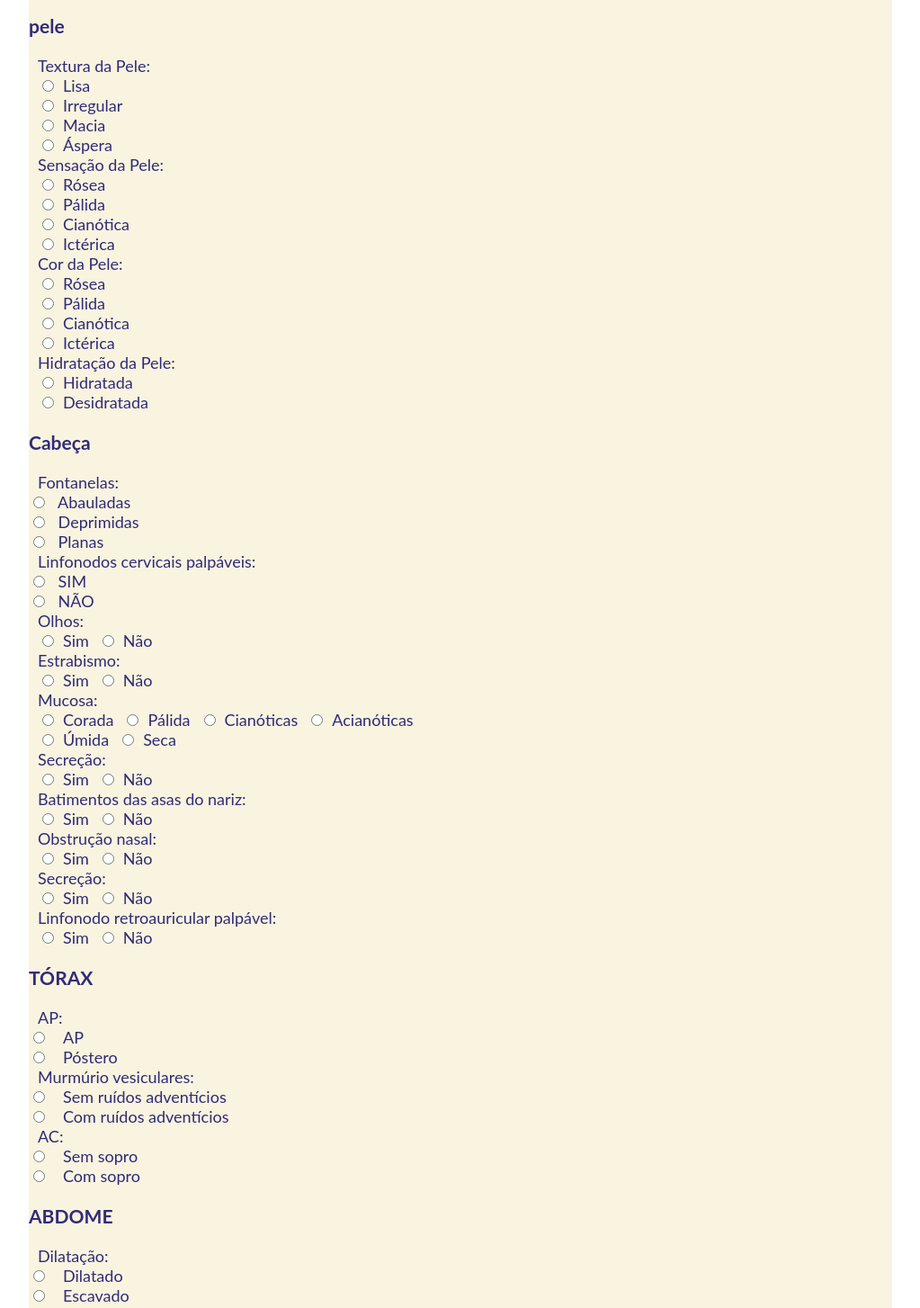
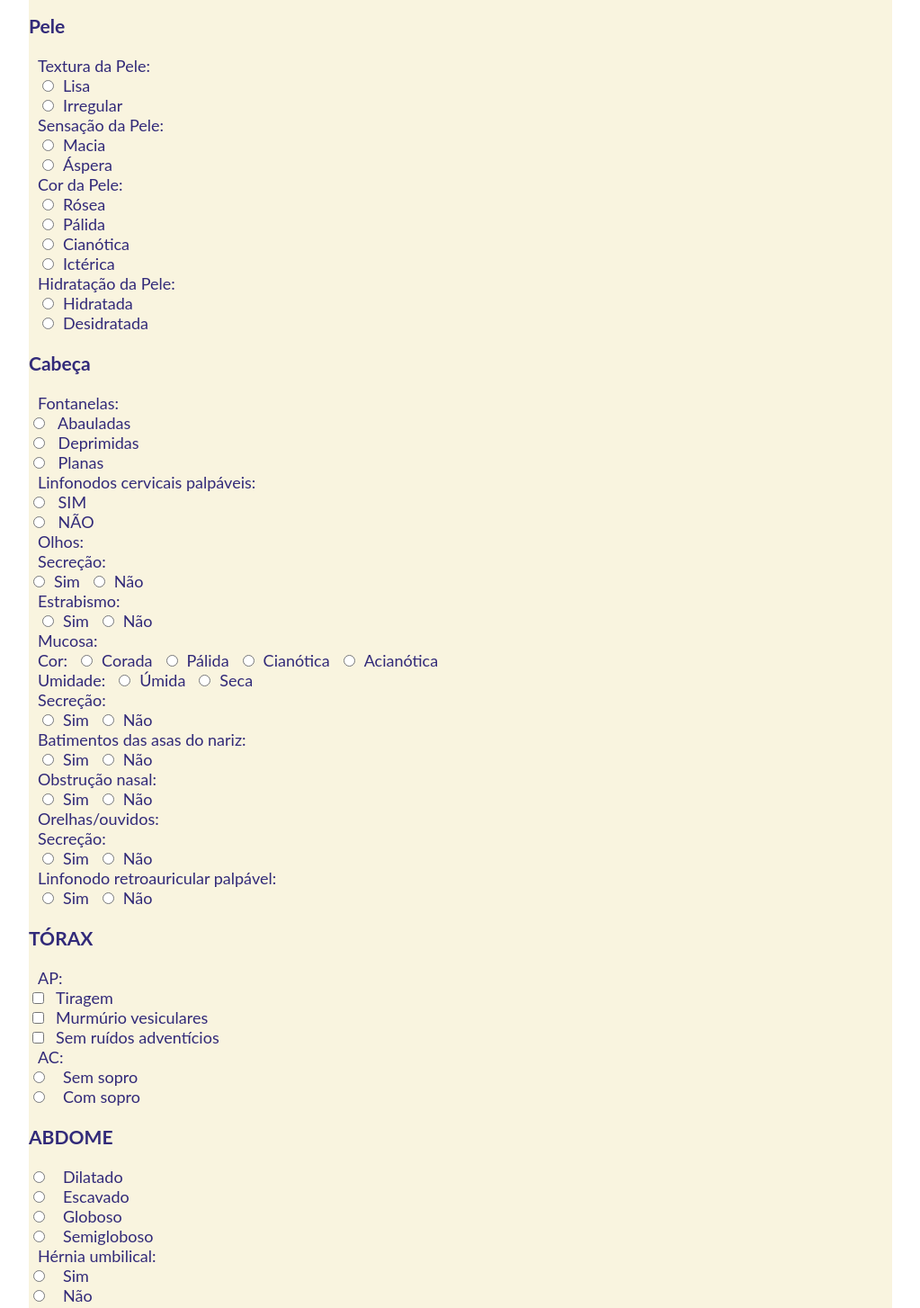
Before and after one commit to KallebyX/toolnurse, a React (Vite) app: page / in a window 1280 px wide. Shown: the part 800-2254 px from the top of the page at 90% size, without its empty margins (128-1151 px from the left). Built offline with nearby package versions, Linux system fonts and the light colour scheme.

Commit message:
corrigido formulario de 1 mes

```diff
--- a/src/components/PrimeiroMes/index.jsx
+++ b/src/components/PrimeiroMes/index.jsx
@@ -79,12 +79,12 @@ const FormularioUmMes = () => {
 
       CABEÇA
       Fontanelas: ${dados.fontanelas}
-      Linfonodos cervicais palpáveis: ${dados.linfonodosCervicaisPalpaveis}
+      **Linfonodos Cervicais Palpáveis:** ${dados.linfonodosCervicaisPalpaveis} ${dados.linfonodosCervicaisPalpaveis === 'SIM' ? `(${dados.tipoLinfonodoCervical})` : ''}
 
       Olhos:
-      - Secreção: ${dados.secrecaoOlhos}
-      - Estrabismo: ${dados.estrabismo}
-      - Mucosa: ${dados.mucosa}
+      - Secreção: ${dados.secrecaoOlhos === 'sim' ? 'Sim' : 'Não'}
+      - Estrabismo: ${dados.estrabismo === 'sim' ? 'Sim' : 'Não'}
+      - Mucosa: ${dados.mucosaColor} ${dados.mucosaMoisture === 'úmida' ? 'Úmida' : 'Seca'}
 
       Nariz:
       - Secreção: ${dados.secrecaoNariz}
@@ -93,12 +93,15 @@ const FormularioUmMes = () => {
 
       Orelhas/ouvidos
       - Secreção: ${dados.secrecaoOrelhas}
-      - Linfonodo retroauricular palpável: ${dados.linfonodoRetroauricular}
+      **Linfonodo Retroauricular Palpável:** ${dados.linfonodoRetroauricular} ${dados.linfonodoRetroauricular === 'sim' ? `(${dados.tipoLinfonodoRetroauricular})` : ''}
+
 
       TÓRAX
-      - AP: ${dados.tiragem}
-      - Murmúrio Vesiculares: ${dados.murmurioVesiculares}
-      - AC: ${dados.bulhasCardiacas}
+      - AP:
+        ${dados.apTiragem ? 'Tiragem' : ''}
+        ${dados.apMurmurioVesiculares ? 'Murmúrio Vesiculares' : ''}
+        ${dados.apSemRuidos ? 'Sem Ruídos Adventícios' : ''}
+      - AC: ${dados.acBulhas}
 
       ABDOME
       - Estado: ${dados.abdomen}
@@ -111,11 +114,13 @@ const FormularioUmMes = () => {
         - Sinéquia: ${dados.sinequia}
         - Hérnia inguinal: ${dados.herniaInguinalFem}
       - Masculina:
-        - Hérnia inguinal: ${dados.herniaInguinalMas}
+      - Hérnia Inguinal: ${dados.herniaInguinalMas}
       - Hidrocele: ${dados.hidrocele}
-        - Fimose fisiológica: ${dados.fimoseFisiologica}
+      - Fimose Fisiológica: ${dados.fimoseFisiologica}
       - Testículos: ${dados.testiculos}
-        - Meato urinário: ${dados.meatoUrinario}
+      - Meato Urinário: ${dados.meatoUrinario === 'Visualizado' ? 'Visualizado' : 'Não Visualizado'}
+      - Hipospadia: ${dados.hipospadia === 'Sim' ? 'Presente' : 'Ausente'}
+      - Epispádia: ${dados.epispadia === 'Sim' ? 'Presente' : 'Ausente'}
 
       Orifício anal
       - Anomalias: ${dados.anomaliasAnal}
@@ -171,7 +176,7 @@ const FormularioUmMes = () => {
         <label htmlFor="fr">FR (RPM):</label>
         <input type="text" id="fr" name="fr" value={dados.fr} onChange={handleChange} />
       </div>
-<h3>pele</h3>
+<h3>Pele</h3>
       {/* Pele */}
       <div className="form-group">
   <label>Textura da Pele:</label><br />
@@ -183,38 +188,20 @@ const FormularioUmMes = () => {
     <input type="radio" name="texturaPele" value="Irregular" checked={dados.texturaPele === 'Irregular'} onChange={handleChange} />
     Irregular
   </label><br />
+</div>
+
+<div className="form-group">
+  <label>Sensação da Pele:</label><br />
   <label>
-          <input type="radio" name="texturaPele" value="Macia" checked={dados.texturaPele === 'Macia'} onChange={handleChange} />
+    <input type="radio" name="sensacaoPele" value="Macia" checked={dados.sensacaoPele === 'Macia'} onChange={handleChange} />
     Macia
   </label><br />
   <label>
-          <input type="radio" name="texturaPele" value="Áspera" checked={dados.texturaPele === 'Áspera'} onChange={handleChange} />
+    <input type="radio" name="sensacaoPele" value="Áspera" checked={dados.sensacaoPele === 'Áspera'} onChange={handleChange} />
     Áspera
   </label><br />
 </div>
 
-      {/* Sensação Pele */}
-      <div className="form-group">
-        <label>Sensação da Pele:</label><br />
-        <label>
-          <input type="radio" name="sensacaoPele" value="Rósea" checked={dados.sensacaoPele === 'Rósea'} onChange={handleChange} />
-          Rósea
-        </label><br />
-        <label>
-          <input type="radio" name="sensacaoPele" value="Pálida" checked={dados.sensacaoPele === 'Pálida'} onChange={handleChange} />
-          Pálida
-        </label><br />
-        <label>
-          <input type="radio" name="sensacaoPele" value="Cianótica" checked={dados.sensacaoPele === 'Cianótica'} onChange={handleChange} />
-          Cianótica
-        </label><br />
-        <label>
-          <input type="radio" name="sensacaoPele" value="Ictérica" checked={dados.sensacaoPele === 'Ictérica'} onChange={handleChange} />
-          Ictérica
-        </label><br />
-      </div>
-
-      {/* Cor Pele */}
 <div className="form-group">
   <label>Cor da Pele:</label><br />
   <label>
@@ -234,6 +221,7 @@ const FormularioUmMes = () => {
     Ictérica
   </label><br />
 </div>
+
 
       {/* Hidratação Pele */}
       <div className="form-group">
@@ -258,14 +246,27 @@ const FormularioUmMes = () => {
 
 <div className="form-group">
   <label>Linfonodos cervicais palpáveis:</label><br />
-  <input type="radio" name="linfonodosCervicaisPalpaveis" value="SIM" checked={dados.linfonodosCervicaisPalpaveis === 'SIM'} onChange={handleChange} /> SIM<br />
-  <input type="radio" name="linfonodosCervicaisPalpaveis" value="NÃO" checked={dados.linfonodosCervicaisPalpaveis === 'NÃO'} onChange={handleChange} /> NÃO<br />
+  <input type="radio" id="linfonodosSim" name="linfonodosCervicaisPalpaveis" value="SIM" checked={dados.linfonodosCervicaisPalpaveis === 'SIM'} onChange={handleChange} /> SIM<br />
+  <input type="radio" id="linfonodosNao" name="linfonodosCervicaisPalpaveis" value="NÃO" checked={dados.linfonodosCervicaisPalpaveis === 'NÃO'} onChange={handleChange} /> NÃO<br />
+
+  {dados.linfonodosCervicaisPalpaveis === 'SIM' && (
+    <div>
+      <input type="radio" name="tipoLinfonodoCervical" value="Móvel" checked={dados.tipoLinfonodoCervical === 'Móvel'} onChange={handleChange} /> Móvel<br />
+      <input type="radio" name="tipoLinfonodoCervical" value="Fixo" checked={dados.tipoLinfonodoCervical === 'Fixo'} onChange={handleChange} /> Fixo<br />
+      <input type="radio" name="tipoLinfonodoCervical" value="Fibrobástico" checked={dados.tipoLinfonodoCervical === 'Fibrobástico'} onChange={handleChange} /> Fibrobástico<br />
+      <input type="radio" name="tipoLinfonodoCervical" value="Amolecido" checked={dados.tipoLinfonodoCervical === 'Amolecido'} onChange={handleChange} /> Amolecido<br />
+      <input type="radio" name="tipoLinfonodoCervical" value="Endurecido" checked={dados.tipoLinfonodoCervical === 'Endurecido'} onChange={handleChange} /> Endurecido<br />
     </div>
+  )}
+</div>
+
 
 {/* Olhos */}
 <div className="form-group">
   <label>Olhos:</label><br />
+  <label>Secreção:</label>
   <label>
+    <br />
     <input type="radio" name="secrecaoOlhos" value="sim" checked={dados.secrecaoOlhos === 'sim'} onChange={handleChange} />
     Sim
   </label>
@@ -291,32 +292,39 @@ const FormularioUmMes = () => {
 {/* Mucosa */}
 <div className="form-group">
   <label>Mucosa:</label><br />
+
+  <label>Cor:</label>
   <label>
-    <input type="radio" name="mucosa" value="corada" checked={dados.mucosa === 'corada'} onChange={handleChange} />
+    <input type="radio" name="mucosaColor" value="corada" checked={dados.mucosaColor === 'corada'} onChange={handleChange} />
     Corada
   </label>
   <label>
-    <input type="radio" name="mucosa" value="pálida" checked={dados.mucosa === 'pálida'} onChange={handleChange} />
+    <input type="radio" name="mucosaColor" value="pálida" checked={dados.mucosaColor === 'pálida'} onChange={handleChange} />
     Pálida
   </label>
   <label>
-    <input type="radio" name="mucosa" value="cianóticas" checked={dados.mucosa === 'cianóticas'} onChange={handleChange} />
-    Cianóticas
+    <input type="radio" name="mucosaColor" value="cianótica" checked={dados.mucosaColor === 'cianótica'} onChange={handleChange} />
+    Cianótica
   </label>
   <label>
-    <input type="radio" name="mucosa" value="acianóticas" checked={dados.mucosa === 'acianóticas'} onChange={handleChange} />
-    Acianóticas
+    <input type="radio" name="mucosaColor" value="acianótica" checked={dados.mucosaColor === 'acianótica'} onChange={handleChange} />
+    Acianótica
   </label><br />
+
+  <label>Umidade:</label>
   <label>
-    <input type="radio" name="mucosa" value="úmida" checked={dados.mucosa === 'úmida'} onChange={handleChange} />
+    <input type="radio" name="mucosaMoisture" value="úmida" checked={dados.mucosaMoisture === 'úmida'} onChange={handleChange} />
     Úmida
   </label>
   <label>
-    <input type="radio" name="mucosa" value="seca" checked={dados.mucosa === 'seca'} onChange={handleChange} />
+    <input type="radio" name="mucosaMoisture" value="seca" checked={dados.mucosaMoisture === 'seca'} onChange={handleChange} />
     Seca
   </label><br />
 </div>
+
+
 {/* Nariz */}
+<div></div>
 <div className="form-group">
   <label>Secreção:</label><br />
   <label>
@@ -354,6 +362,7 @@ const FormularioUmMes = () => {
 </div>
 
 {/* Orelhas/ouvidos */}
+<label>Orelhas/ouvidos: </label>
 <div className="form-group">
   <label>Secreção:</label><br />
   <label>
@@ -369,50 +378,68 @@ const FormularioUmMes = () => {
 <div className="form-group">
   <label>Linfonodo retroauricular palpável:</label><br />
   <label>
-    <input type="radio" name="linfonodoRetroauricular" value="sim" checked={dados.linfonodoRetroauricular === 'sim'} onChange={handleChange} />
+    <input type="radio" id="linfonodoRetroauricularSim" name="linfonodoRetroauricular" value="sim" checked={dados.linfonodoRetroauricular === 'sim'} onChange={handleChange} />
     Sim
   </label>
   <label>
-    <input type="radio" name="linfonodoRetroauricular" value="não" checked={dados.linfonodoRetroauricular === 'não'} onChange={handleChange} />
+    <input type="radio" id="linfonodoRetroauricularNao" name="linfonodoRetroauricular" value="não" checked={dados.linfonodoRetroauricular === 'não'} onChange={handleChange} />
     Não
   </label><br />
+
+  {dados.linfonodoRetroauricular === 'sim' && (
+    <div>
+      <label>
+        <input type="radio" name="tipoLinfonodoRetroauricular" value="Móvel" checked={dados.tipoLinfonodoRetroauricular === 'Móvel'} onChange={handleChange} />
+        Móvel
+      </label>
+      <label>
+        <input type="radio" name="tipoLinfonodoRetroauricular" value="Fixo" checked={dados.tipoLinfonodoRetroauricular === 'Fixo'} onChange={handleChange} />
+        Fixo
+      </label>
+      <label>
+        <input type="radio" name="tipoLinfonodoRetroauricular" value="Fibrobástico" checked={dados.tipoLinfonodoRetroauricular === 'Fibrobástico'} onChange={handleChange} />
+        Fibrobástico
+      </label>
+      <label>
+        <input type="radio" name="tipoLinfonodoRetroauricular" value="Amolecido" checked={dados.tipoLinfonodoRetroauricular === 'Amolecido'} onChange={handleChange} />
+        Amolecido
+      </label>
+      <label>
+        <input type="radio" name="tipoLinfonodoRetroauricular" value="Endurecido" checked={dados.tipoLinfonodoRetroauricular === 'Endurecido'} onChange={handleChange} />
+        Endurecido
+      </label>
     </div>
+  )}
+</div>
+
+
 
 {/* TÓRAX */}
 <h3>TÓRAX</h3>
 
 <div className="form-group">
   <label>AP:</label><br />
-  <input type="radio" id="ap" name="tiragem" value="AP" checked={dados.tiragem === 'AP'} onChange={handleChange} />
-  <label htmlFor="ap">AP</label><br />
-
-  <input type="radio" id="póstero" name="tiragem" value="Póstero" checked={dados.tiragem === 'Póstero'} onChange={handleChange} />
-  <label htmlFor="póstero">Póstero</label><br />
-</div>
-
-<div className="form-group">
-  <label>Murmúrio vesiculares:</label><br />
-  <input type="radio" id="semRuidos" name="murmurioVesiculares" value="Sem ruídos adventícios" checked={dados.murmurioVesiculares === 'Sem ruídos adventícios'}  onChange={handleChange} />
-  <label htmlFor="semRuidos">Sem ruídos adventícios</label><br />
-
-  <input type="radio" id="comRuidos" name="murmurioVesiculares" value="Com ruídos adventícios" checked={dados.murmurioVesiculares === 'Com ruídos adventícios'} onChange={handleChange} />
-  <label htmlFor="comRuidos">Com ruídos adventícios</label><br />
+  <input type="checkbox" id="apTiragem" name="apTiragem" checked={dados.apTiragem} onChange={handleChange} />
+  <label htmlFor="apTiragem">Tiragem</label><br />
+  <input type="checkbox" id="apMurmurioVesiculares" name="apMurmurioVesiculares" checked={dados.apMurmurioVesiculares} onChange={handleChange} />
+  <label htmlFor="apMurmurioVesiculares">Murmúrio vesiculares</label><br />
+  <input type="checkbox" id="apSemRuidos" name="apSemRuidos" checked={dados.apSemRuidos} onChange={handleChange} />
+  <label htmlFor="apSemRuidos">Sem ruídos adventícios</label><br />
 </div>
 
 <div className="form-group">
   <label>AC:</label><br />
-  <input type="radio" id="semSopro" name="bulhasCardiacas" value="Sem sopro" checked={dados.bulhasCardiacas === 'Sem sopro'} onChange={handleChange} />
-  <label htmlFor="semSopro">Sem sopro</label><br />
+  <input type="radio" id="acSemSopro" name="acBulhas" value="Sem sopro" checked={dados.acBulhas === 'Sem sopro'} onChange={handleChange} />
+  <label htmlFor="acSemSopro">Sem sopro</label><br />
+  <input type="radio" id="acComSopro" name="acBulhas" value="Com sopro" checked={dados.acBulhas === 'Com sopro'} onChange={handleChange} />
+  <label htmlFor="acComSopro">Com sopro</label><br />
+</div>
 
-  <input type="radio" id="comSopro" name="bulhasCardiacas" value="Com sopro" checked={dados.bulhasCardiacas === 'Com sopro'} onChange={handleChange} />
-  <label htmlFor="comSopro">Com sopro</label><br />
-</div>
 
 {/* ABDOME */}
 <h3>ABDOME</h3>
 
 <div className="form-group">
-  <label>Dilatação:</label><br />
   <input type="radio" id="dilatado" name="abdomen" value="Dilatado" checked={dados.abdomen === 'Dilatado'} onChange={handleChange} />
   <label htmlFor="dilatado">Dilatado</label><br />
 
@@ -509,21 +536,12 @@ const FormularioUmMes = () => {
   <input type="radio" id="ectopicos" name="testiculos" value="Ectópicos" checked={dados.testiculos === 'Ectópicos'} onChange={handleChange} />
   <label htmlFor="ectopicos">Ectópicos</label><br />
 
-  <input type="radio" id="naoEctopicos" name="testiculos" value="Não Ectópicos" checked={dados.testiculos === 'Não Ectópicos'} onChange={handleChange} />
-  <label htmlFor="naoEctopicos">Não Ectópicos</label><br />
+  <input type="radio" id="criptorquidia" name="testiculos" value="Criptorquidia" checked={dados.testiculos === 'Criptorquidia'} onChange={handleChange} />
+  <label htmlFor="criptorquidia">Criptorquidia</label><br />
 </div>
 
 <div className="form-group">
-  <label>Criptorquidia:</label><br />
-  <input type="radio" id="criptorquidia" name="criptorquidia" value="Sim" checked={dados.criptorquidia === 'Sim'} onChange={handleChange} />
-  <label htmlFor="criptorquidia">Sim</label><br />
-
-  <input type="radio" id="naoCriptorquidia" name="criptorquidia" value="Não" checked={dados.criptorquidia === 'Não'} onChange={handleChange} />
-  <label htmlFor="naoCriptorquidia">Não</label><br />
-</div>
-
-<div className="form-group">
-  <label>Meato urinário:</label><br />
+  <label>Meato Urinário:</label><br />
   <input type="radio" id="meatoVisualizado" name="meatoUrinario" value="Visualizado" checked={dados.meatoUrinario === 'Visualizado'} onChange={handleChange} />
   <label htmlFor="meatoVisualizado">Visualizado</label><br />
 
@@ -548,6 +566,7 @@ const FormularioUmMes = () => {
   <input type="radio" id="naoEpispadia" name="epispadia" value="Não" checked={dados.epispadia === 'Não'} onChange={handleChange} />
   <label htmlFor="naoEpispadia">Não</label><br />
 </div>
+
 {/* Orifício anal */}
 <h3>Orifício anal</h3>
 
```
Lines whose indentation alone changed are shown as unchanged.
